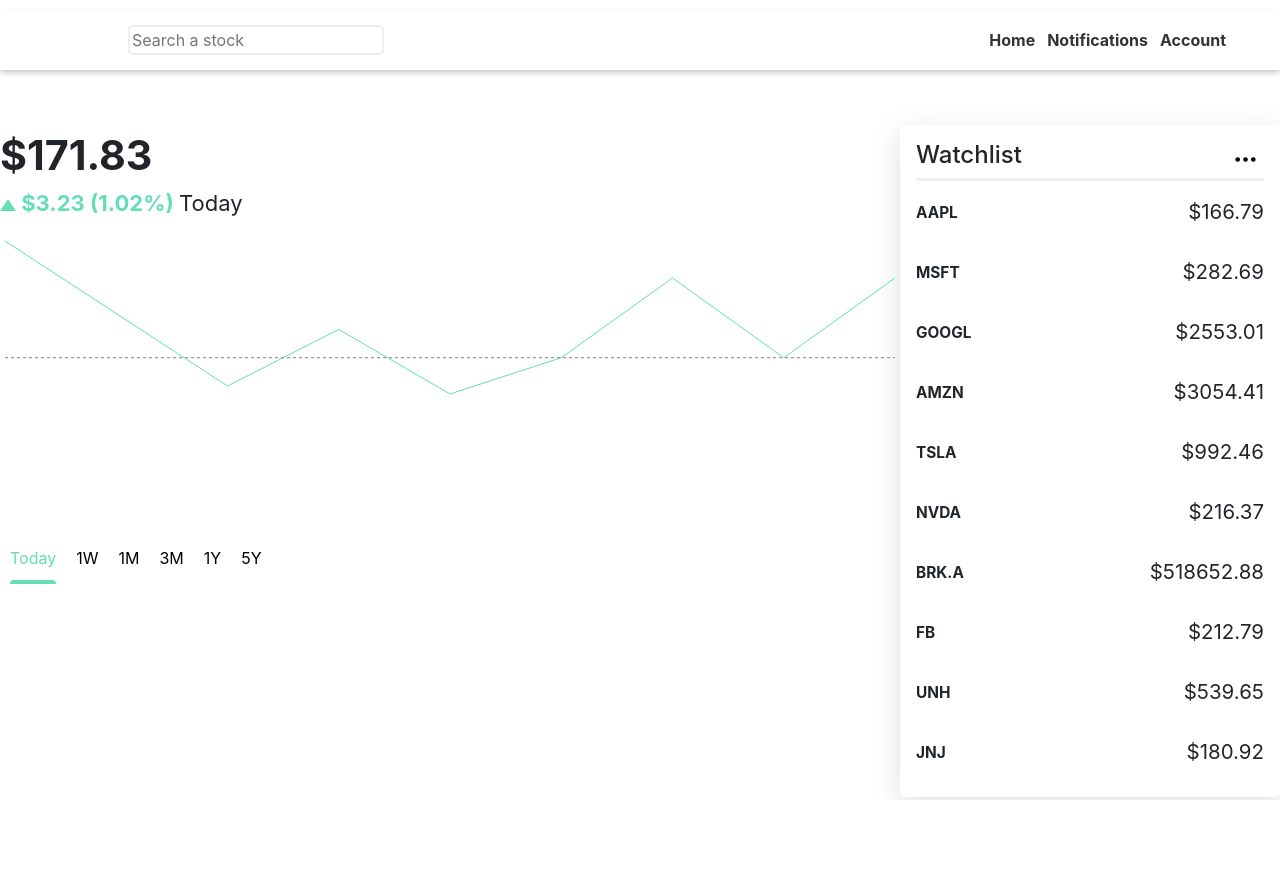
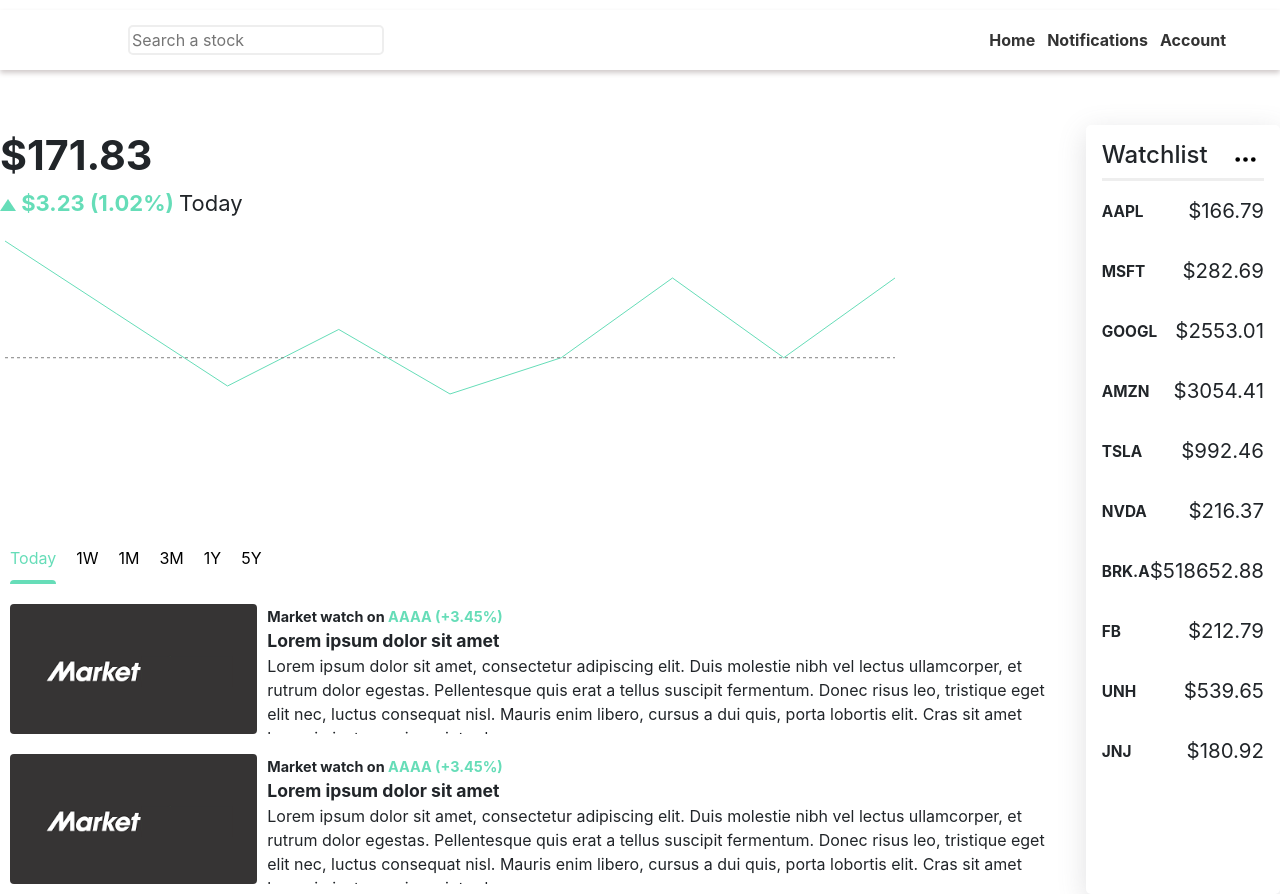
Before and after one commit to mixinmatch/stock-trading-board, a React (Create React App) app: page / in a window 1280 px wide. Before the commit the page ends 800 px from the top, so only its background shows below. Built offline with nearby package versions, Linux system fonts and the light colour scheme.

Commit message:
add card news

```diff
--- a/src/components/NewsCard.js
+++ b/src/components/NewsCard.js
@@ -1,10 +1,14 @@
 const NewsCard = () => {
     return (
-        <div classNmae="news-card">
-            <img></img>
-
-
-
+        <div className="news-card">
+            <img src="img/index2.svg" className="img-news" />
+            <span className="text-news">
+            <span className="news-company">Market watch on <span className="price-increase">AAAA (+3.45%)</span></span>
+                <span className="news-header">
+                Lorem ipsum dolor sit amet
+                </span>
+            Lorem ipsum dolor sit amet, consectetur adipiscing elit. Duis molestie nibh vel lectus ullamcorper, et rutrum dolor egestas. Pellentesque quis erat a tellus suscipit fermentum. Donec risus leo, tristique eget elit nec, luctus consequat nisl. Mauris enim libero, cursus a dui quis, porta lobortis elit. Cras sit amet lorem in justo maximus interdum.
+            </span>
         </div>
     )
 }
--- a/src/components/SymbolDashBoard.js
+++ b/src/components/SymbolDashBoard.js
@@ -2,6 +2,7 @@ import Reacts from "react";
 import { useState } from 'react'
 import WatchList from './WatchList'
 import StockGraph from './StockGraph'
+import NewsCard  from './NewsCard'
 
 const SymbolDashBoard = () => {
 
@@ -26,6 +27,8 @@ const Ticker = ({companyName, tickerSymbol, volume, price, changeAmount, changeD
             }> </div> <span className={changeDirection === 'UP' ? 'price-increase' : changeDirection === 'DOWN' ? 'price-increase' : ''}>{'$' + changeAmount} ({(price/(price-changeAmount)).toFixed(2) +'%'}) </span> <span style={{fontWeight: "normal"}}>Today</span></p>
             <StockGraph />
             <CumulativeReturnButtons />
+            <NewsCard />
+            <NewsCard />
         </div>
     )
 }
--- a/src/index.css
+++ b/src/index.css
@@ -184,11 +184,7 @@ code {
   border-bottom: #66ddb8;
 }
 
-/* #f9b6a7 */
-
-.news-card {
-
-}
+/* #f9b6a7 red */
 
 .crb {
   text-decoration: none;
@@ -224,3 +220,43 @@ code {
 .tabactive > a {
   color: #66ddb8;
 }
+
+.news-card {
+  border-radius: 4px 4px 0 0;
+  width: 100%;
+  height: 150px;
+  padding: 10px;
+  display: flex;
+}
+
+.news-card:hover {
+  background-color: #fafafa;
+}
+
+.news-card-photo {
+  display: inline-block;
+  width:100px;
+}
+
+.img-news {
+  border-radius: 4px;
+  height: 100%;
+}
+.text-news {
+  padding: 0 10px 10px 10px;
+  overflow: hidden;
+  text-overflow: ellipsis;
+
+}
+
+.news-header {
+  font-weight: bold;
+  display: block;
+  font-size: 1.1rem;
+}
+
+.news-company {
+  font-size: 0.9rem;
+  font-weight: bold;
+  padding-bottom: 15px;
+}
```
Also changed, not shown: public/img/index.png (added), public/img/index2.svg (added).
